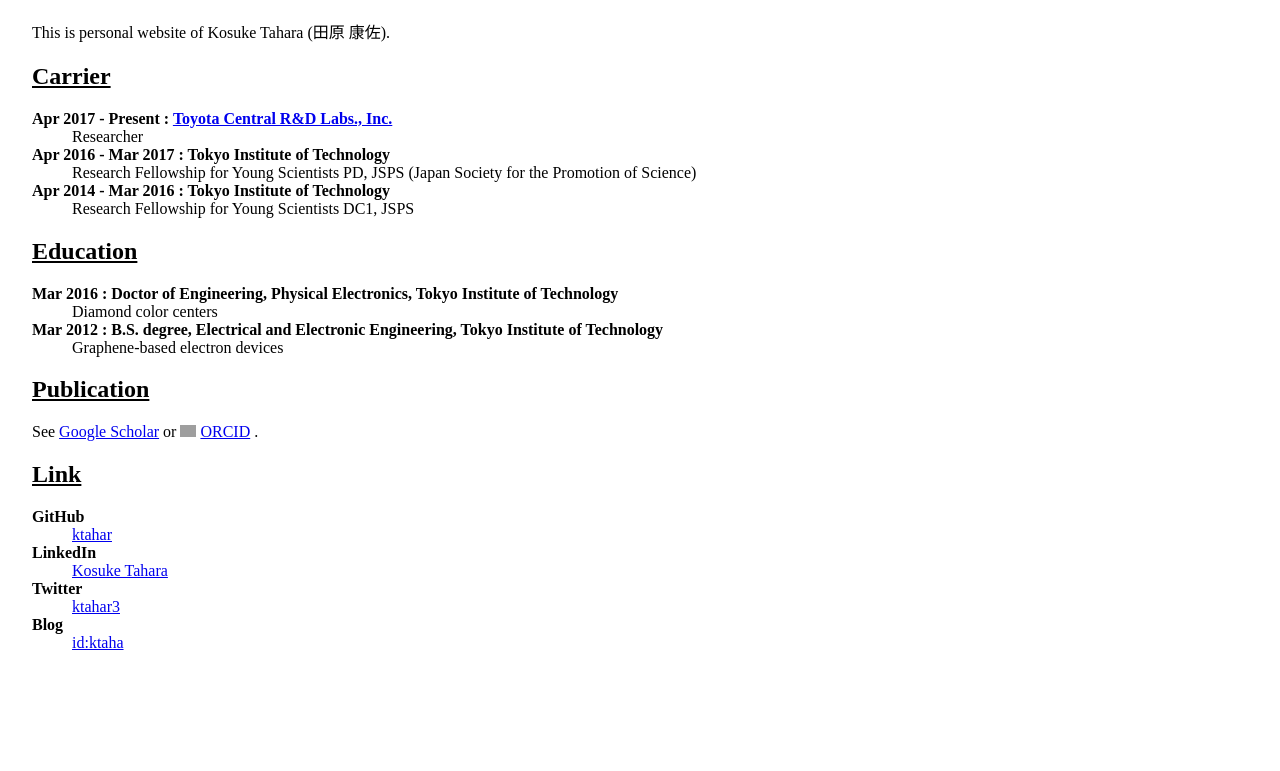
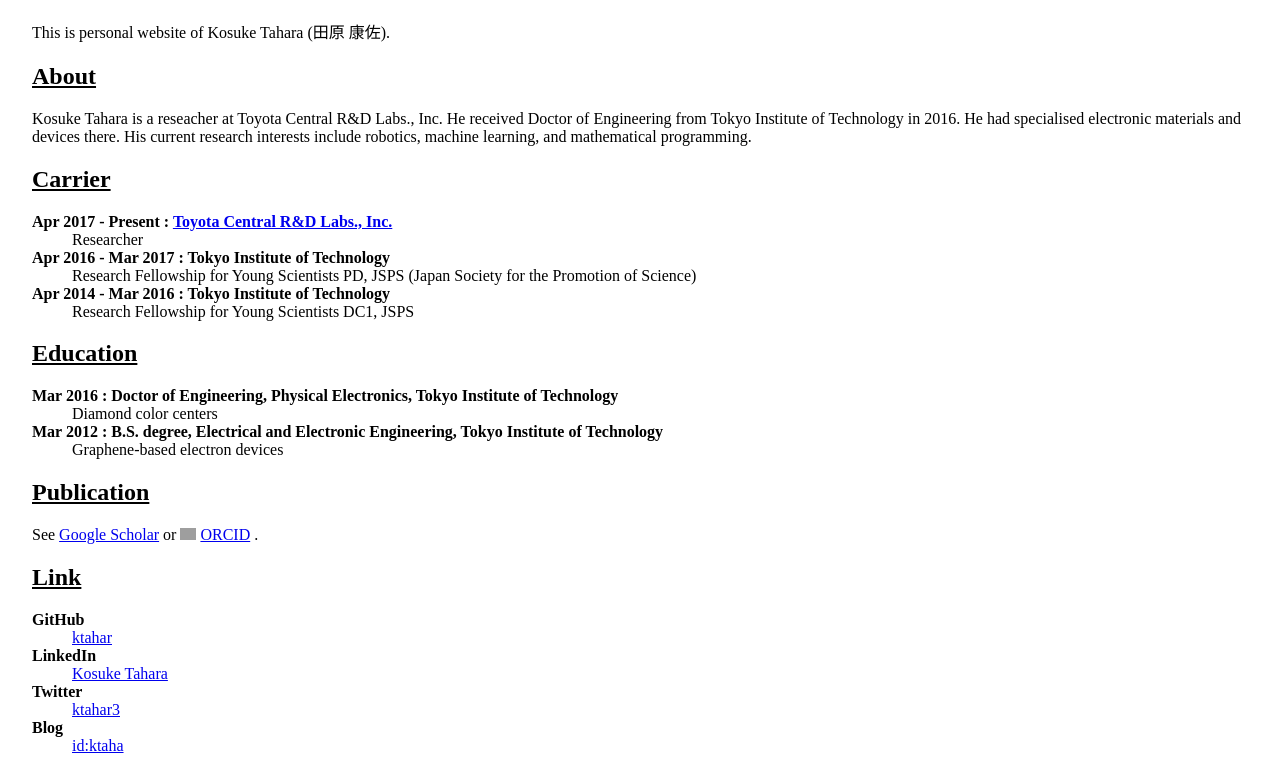
Before and after one commit to ktahar/ktahar.github.io, a plain HTML site: page index.html in a window 1280 px wide. Shown: the part 62-833 px from the top of the page. Before the commit the page ends 800 px from the top, so only its background shows below. Drawn offline with Linux system fonts and the light colour scheme; grey boxes are pictures that could not be loaded.

Commit message:
add about

```diff
--- a/index.html
+++ b/index.html
@@ -10,6 +10,14 @@
     <h1 id="name">Kosuke Tahara</h1>
 
     <p>This is personal website of Kosuke Tahara (田原 康佐).</p>
+
+    <h2 id="about">About</h2>
+    <p>
+    Kosuke Tahara is a reseacher at Toyota Central R&amp;D Labs., Inc.
+    He received Doctor of Engineering from Tokyo Institute of Technology in 2016.
+    He had specialised electronic materials and devices there.
+    His current research interests include robotics, machine learning, and mathematical programming.
+    </p>
 
     <h2 id="carrier">Carrier</h2>
     <dl>
```
